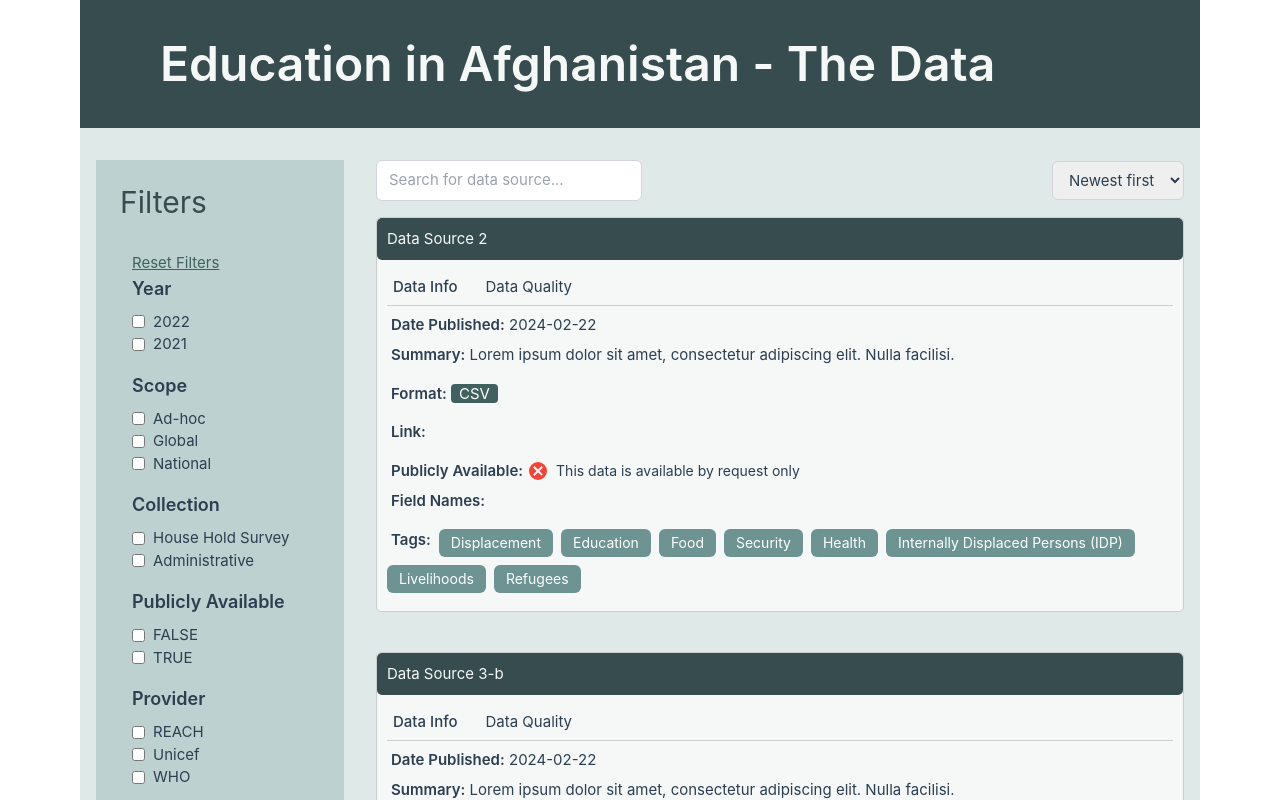
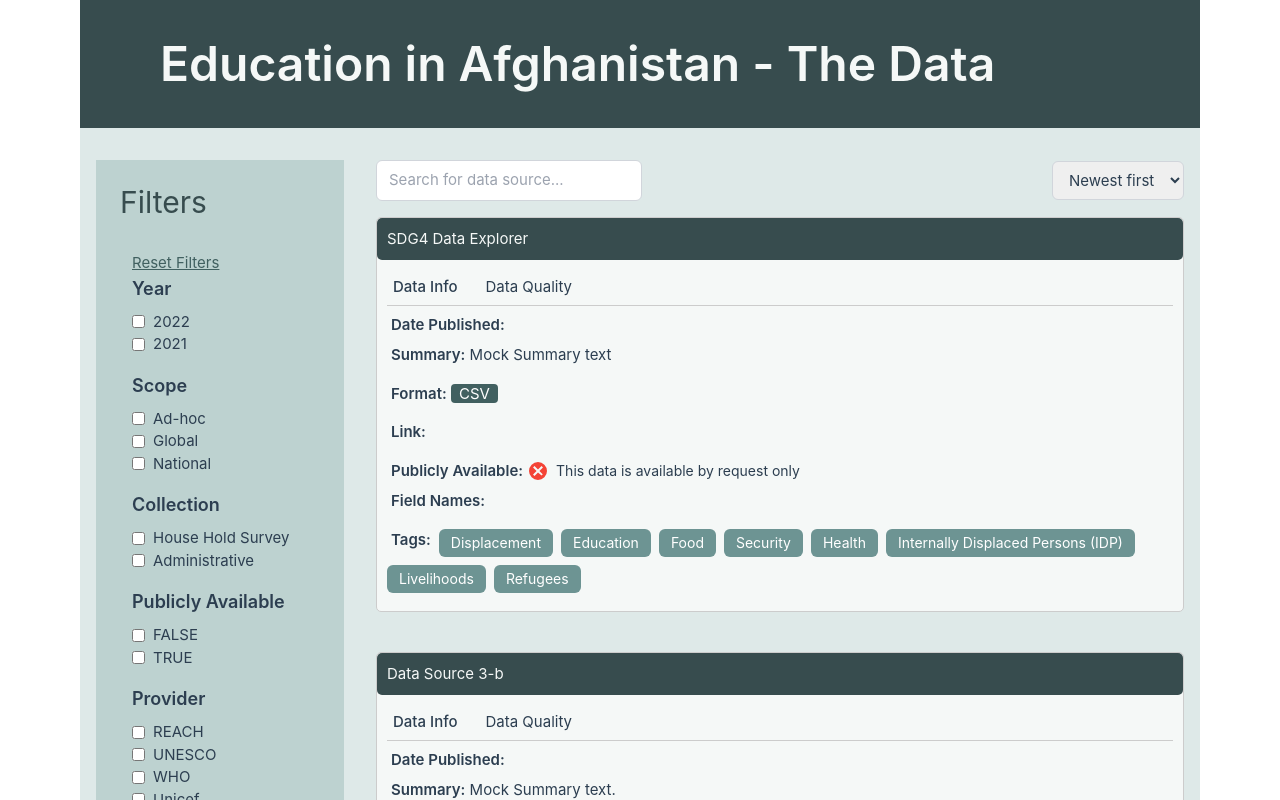
Before and after one commit to rubyimrie/education-data, a Vue app: page / in a window 1280 px wide. Shown: the top 800 px of the page. Built offline with nearby package versions, Linux system fonts and the light colour scheme.

Commit message:
quality changes

```diff
--- a/src/App.vue
+++ b/src/App.vue
@@ -142,20 +142,21 @@ export default {
           title: 'Whole of Afghanistan Assessment 2022',
           data: {
             date: '2022-09-20',
+            published: '06/02/2023',
             year: '2022',
             content: 'The Whole of Afghanistan Assessment 2022 (Annual WoAA 2022) is a multi sectoral need assessment, conducted based on in-person household-level interviews. This data consists the results collected from the head of household across the country, and provides data on household`s different sectoral and intersectoral needs such as health, education, nutrition, WASH, food security, shocks, protection, and so on. ',
             coverage: 98.72,
             coverageInfo: 'No data collected in Kandahar Urban Center due to access constraints',
-            timeliness: '20/09/2022',
+            timeliness: '30/07/2022 - 04/09/2022',
             format: 'XLSX',
             link: 'https://data.humdata.org/dataset/annual-whole-of-afghanistan-assessment-woaa-2022-household-dataset#',
             updated: 'Yearly',
-            collection: ['House Hold Survey'],
+            collection: 'House Hold Survey',
             internal: 'TRUE',
             available: 'FALSE',
             datatype: 'Ad-hoc',
             provider: 'REACH',
-            previous:[],
+            versions:['2021','2023'],
             confidence:{national:95,urban:90,rural:90,refugee:90},
             margin:{national:5,urban:9,rural:9,refugee:7},
             tags:['Displacement','Education','Food','Security','Health','Internally Displaced Persons (IDP)','Livelihoods','Needs Assessment','Population','Refugees'],
@@ -163,18 +164,18 @@ export default {
           }
         },
         {
-          title: 'Data Source 2',
+          title: 'SDG4 Data Explorer',
           data: {
             date: '2024-02-22',
             year: '2021',
-            content: 'Lorem ipsum dolor sit amet, consectetur adipiscing elit. Nulla facilisi.',
+            content: 'Mock Summary text',
             coverage: 90,
             coverageInfo: 'No data collected in Kandahar Urban Center due to access constraints',
-            collection: ['Administrative'],
+            collection: 'Administrative',
             timeliness: '95%',
             updated: 'Never',
             datatype: 'Global',
-            provider: 'Unicef',
+            provider: 'UNESCO',
             available: 'FALSE',
             format: 'CSV',
             previous:[],
@@ -186,12 +187,12 @@ export default {
           data: {
             date: '2024-02-22',
             year: '2022',
-            content: 'Lorem ipsum dolor sit amet, consectetur adipiscing elit. Nulla facilisi.',
+            content: 'Mock Summary text.',
             coverage: 90,
             coverageInfo: 'No data collected in Kandahar Urban Center due to access constraints',
             timeliness: '95%',
             updated: 'Never',
-            collection: ['Administrative'],
+            collection: 'Administrative',
             datatype: 'National',
             provider: 'WHO',
             format: 'XLSX',
@@ -205,10 +206,10 @@ export default {
           data: {
             date: '2024-02-22',
             year: '2021',
-            content: 'Lorem ipsum dolor sit amet, consectetur adipiscing elit. Nulla facilisi.',
+            content: 'Mock Summary text',
             coverage: 90,
             coverageInfo: 'No data collected in Kandahar Urban Center due to access constraints',
-            collection: ['Administrative'],
+            collection: 'Administrative',
             timeliness: '95%',
             updated: 'Never',
             datatype: 'Global',
@@ -278,9 +279,7 @@ export default {
   availableCollections() {
     const collections = new Set();
     this.dataSources.forEach(source => {
-      source.data.collection?.forEach(collection => {
-        collections.add(collection);
-      });
+        collections.add(source.data.collection);
     });
     return Array.from(collections);
   },
--- a/src/components/DataInfo.vue
+++ b/src/components/DataInfo.vue
@@ -1,6 +1,6 @@
 <template>
   <div>
-    <p class="mb-2 ml-1"><span class="font-semibold">Date Published:</span> {{ data.date }}</p>
+    <p class="mb-2 ml-1"><span class="font-semibold">Date Published:</span> {{ data.published }}</p>
     <p class="mb-4 ml-1"><span class="font-semibold">Summary:</span> {{ data.content }}</p>
     <p class="mb-4 ml-1"><span class="font-semibold">Format:</span> <span class="bg-cutty-sark-600 text-white rounded px-2">{{ data.format }}</span></p>
     <p class="mb-4 ml-1"><span class="font-semibold">Link:</span> <a :href="data.link" target="_blank" class="text-blue-500 hover:underline">{{ data.link }}</a></p>
--- a/src/components/DataQuality.vue
+++ b/src/components/DataQuality.vue
@@ -2,19 +2,41 @@
      <div class="flex">
     <!-- Left Column -->
     <div class="w-1/2">
-      <div class="flex items-center">
-        <h3 class="mb-2 ml-4" @mouseover="showTooltip('Date Representing', 'Meaning of Date Representing')" @mouseleave="hideTooltip()">Date Representing: <span :class="timelinessColor">{{ data.timeliness }}</span></h3>
-        <h3 class="mb-2 ml-4" @mouseover="showTooltip('Updated', 'Meaning of Updated')" @mouseleave="hideTooltip()">Updated: <span :class="{ 'text-red-500': data.updated === 'Never' }">{{ data.updated }}</span></h3>
+      <div>
+
       </div>
-      <h3 class="font-semibold text-lg">Data Sources</h3>
-      <h3 class="ml-4">Collection Method:</h3>
-        <ul style="list-style-type: disc;" class="mb-2">
-          <li v-for="(method, index) in data.collection" :key="index" class="ml-12">
-            <span>{{ method }}</span>
-          </li>
-        </ul>
-      <h3 class="  mb-2 ml-4">Data Owner: <span >{{  }}</span></h3>
-      <h3 class="  mb-2 ml-4">Quality Checks: <span >{{ }}</span></h3>
+      <h3 class="mb-2 ml-4"><span class="font-semibold">Date Representing:</span> <span :class="timelinessColor">{{ data.timeliness }}</span></h3>
+      <h3 class="mb-2 ml-4"><span class="font-semibold">Updated:</span> <span :class="{ 'text-red-500': data.updated === 'Never' }">{{ data.updated }}</span></h3>
+      <h3 class=" mb-2 ml-4"><span class="font-semibold">Other Versions: </span>
+        <span class="text-cutty-sark-300" v-for="(version, index) in data.versions" :key="index">
+          <span class="underline">{{ version }} </span>
+          <span v-if="index !== data.versions.length - 1">, </span>
+        </span>
+      </h3>
+
+      <h3 class=" mb-2 ml-4"><span class="font-semibold">Data Provider: </span><span class="bg-cutty-sark-600 text-white rounded px-2">{{ data.provider }}</span></h3>
+      <h3 class=" mb-2 ml-4"><span class="font-semibold">Collection Method:</span> <span>{{ data.collection }}</span></h3>
+
+      <p class="flex items-center mb-2 ml-4"><span class="font-semibold">Internally Consistent: </span>
+      <span>
+        <svg v-if="data.internal" class="tick-icon" xmlns="http://www.w3.org/2000/svg" viewBox="0 0 20 20">
+          <path fill="#4CAF50" d="M18.585 3.414a2 2 0 0 0-2.828 0L8 11.172 4.243 7.415a2 2 0 0 0-2.828 2.828l4.949 4.95a2 2 0 0 0 2.828 0L18.585 6.243a2 2 0 0 0 0-2.829z"/>
+        </svg>
+        <svg v-else class="cross-icon" xmlns="http://www.w3.org/2000/svg" viewBox="0 0 20 20">
+          <path fill="#F44336" d="M10 1a9 9 0 1 0 0 18 9 9 0 0 0 0-18zm4.95 12.121l-1.414 1.415L10 11.414l-3.536 3.536-1.414-1.415L8.586 10l-3.535-3.536 1.414-1.415L10 8.586l3.536-3.535 1.414 1.414L11.414 10l3.536 3.536z"/>
+        </svg>
+      </span>
+    </p>
+    <p class="flex items-center mb-2 ml-4"><span class="font-semibold">Externaly Consistent: </span>
+      <span>
+        <svg v-if="data.internal" class="tick-icon" xmlns="http://www.w3.org/2000/svg" viewBox="0 0 20 20">
+          <path fill="#4CAF50" d="M18.585 3.414a2 2 0 0 0-2.828 0L8 11.172 4.243 7.415a2 2 0 0 0-2.828 2.828l4.949 4.95a2 2 0 0 0 2.828 0L18.585 6.243a2 2 0 0 0 0-2.829z"/>
+        </svg>
+        <svg v-else class="cross-icon" xmlns="http://www.w3.org/2000/svg" viewBox="0 0 20 20">
+          <path fill="#F44336" d="M10 1a9 9 0 1 0 0 18 9 9 0 0 0 0-18zm4.95 12.121l-1.414 1.415L10 11.414l-3.536 3.536-1.414-1.415L8.586 10l-3.535-3.536 1.414-1.415L10 8.586l3.536-3.535 1.414 1.414L11.414 10l3.536 3.536z"/>
+        </svg>
+      </span>
+    </p>
     </div>
 
      <!-- Separator Line -->
@@ -22,8 +44,8 @@
 
     <!-- Right Column -->
     <div class="w-1/2">
-    <div class="flex items-center relative ml-4 mb-2" @mouseover="showCoverageInfo = true" @mouseleave="showCoverageInfo = false">
-      <h3 class=" mb-2">Coverage:</h3>
+    <div class="flex items-center relative ml-1 mb-2" @mouseover="showCoverageInfo = true" @mouseleave="showCoverageInfo = false">
+      <h3 class=" mb-2 font-semibold">Coverage:</h3>
       <div class="pie-chart-container">
         <svg viewBox="0 0 100 100" class="pie-chart">
           <!-- Circle representing the pie chart outline -->
@@ -38,7 +60,7 @@
             stroke-linecap="round"
           ></path>
           <!-- Text displaying coverage percentage -->
-          <text x="50" y="50" text-anchor="middle" dominant-baseline="middle" class="coverage-text">
+          <text x="50" y="50" text-anchor="middle" dominant-baseline="middle" class="text-lg">
             {{ coverage }}%
           </text>
         </svg>
@@ -48,26 +70,6 @@
         </div>
       </div>
     </div>
-    <p class="flex items-center mb-2 ml-4">Internally Consistent:
-      <span>
-        <svg v-if="data.internal" class="tick-icon" xmlns="http://www.w3.org/2000/svg" viewBox="0 0 20 20">
-          <path fill="#4CAF50" d="M18.585 3.414a2 2 0 0 0-2.828 0L8 11.172 4.243 7.415a2 2 0 0 0-2.828 2.828l4.949 4.95a2 2 0 0 0 2.828 0L18.585 6.243a2 2 0 0 0 0-2.829z"/>
-        </svg>
-        <svg v-else class="cross-icon" xmlns="http://www.w3.org/2000/svg" viewBox="0 0 20 20">
-          <path fill="#F44336" d="M10 1a9 9 0 1 0 0 18 9 9 0 0 0 0-18zm4.95 12.121l-1.414 1.415L10 11.414l-3.536 3.536-1.414-1.415L8.586 10l-3.535-3.536 1.414-1.415L10 8.586l3.536-3.535 1.414 1.414L11.414 10l3.536 3.536z"/>
-        </svg>
-      </span>
-    </p>
-    <p class="flex items-center mb-2 ml-4">Externaly Consistent:
-      <span>
-        <svg v-if="data.internal" class="tick-icon" xmlns="http://www.w3.org/2000/svg" viewBox="0 0 20 20">
-          <path fill="#4CAF50" d="M18.585 3.414a2 2 0 0 0-2.828 0L8 11.172 4.243 7.415a2 2 0 0 0-2.828 2.828l4.949 4.95a2 2 0 0 0 2.828 0L18.585 6.243a2 2 0 0 0 0-2.829z"/>
-        </svg>
-        <svg v-else class="cross-icon" xmlns="http://www.w3.org/2000/svg" viewBox="0 0 20 20">
-          <path fill="#F44336" d="M10 1a9 9 0 1 0 0 18 9 9 0 0 0 0-18zm4.95 12.121l-1.414 1.415L10 11.414l-3.536 3.536-1.414-1.415L8.586 10l-3.535-3.536 1.414-1.415L10 8.586l3.536-3.535 1.414 1.414L11.414 10l3.536 3.536z"/>
-        </svg>
-      </span>
-    </p>
     <!-- Confidence Levels and Margin of Error -->
     <div class="mt-4">
         <table class="border-collapse border border-gray-400">
@@ -190,7 +192,6 @@
   }
 
   .coverage-text {
-    font-size: 14px;
     font-weight: bold;
     fill: black;
   }
```
